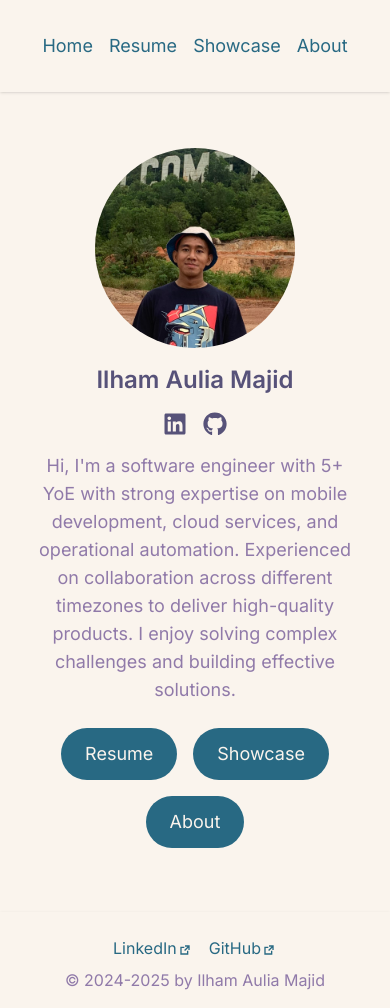
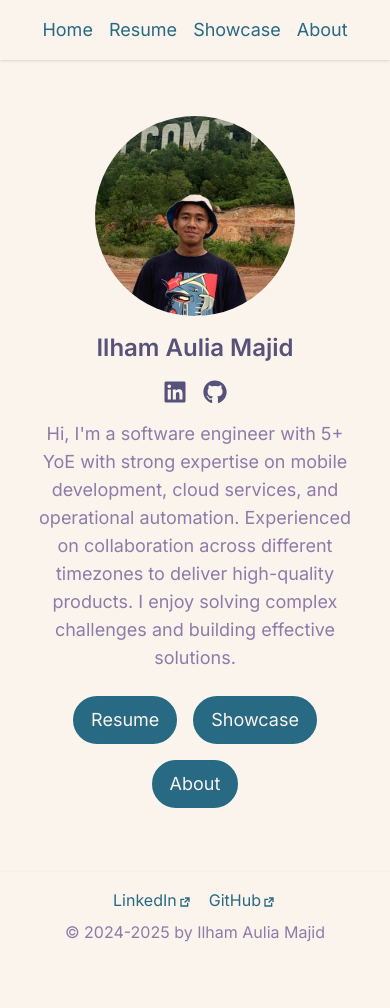
Before and after one commit to ilaumjd/profile, a Next.js app: page / in a window 390 px wide. After the commit the page ends 960 px from the top, so only its background shows below. Built offline with nearby package versions, Linux system fonts and the light colour scheme.

Commit message:
layouting fix

```diff
--- a/src/app/layout.tsx
+++ b/src/app/layout.tsx
@@ -26,7 +26,7 @@ export default function RootLayout({
       >
         {/* Header */}
         <header className="bg-background shadow md:sticky top-0 z-50">
-          <nav className="container mx-auto p-8 md:px-30 flex justify-center md:justify-between">
+          <nav className="container mx-auto p-4 md:px-30 flex justify-center md:justify-between">
             <Link
               href="/"
               className="text-2xl text-accent font-bold hover:text-accent hidden sm:block"
@@ -55,7 +55,7 @@ export default function RootLayout({
         {/* Footer */}
         <footer className="bg-background shadow mt-8 text-center text-base text-secondary md:fixed md:bottom-0 md:left-0 md:right-0">
           <div className="container mx-auto p-4">
-            <div className="flex justify-center space-x-4 mt-2">
+            <div className="flex justify-center space-x-4">
               {accounts.map((account) => (
                 <Hyperlink
                   text={account.name}
--- a/src/app/page.tsx
+++ b/src/app/page.tsx
@@ -31,7 +31,7 @@ export default function Home() {
           <Link
             href={navigation.href}
             key={index}
-            className="bg-accent text-background py-3 px-6 rounded-full hover:bg-background hover:text-accent hover:border-2 hover:border-accent"
+            className="bg-accent text-background py-2 px-4 rounded-full hover:bg-background hover:text-accent border-2 border-accent"
           >
             {navigation.name}
           </Link>
```
